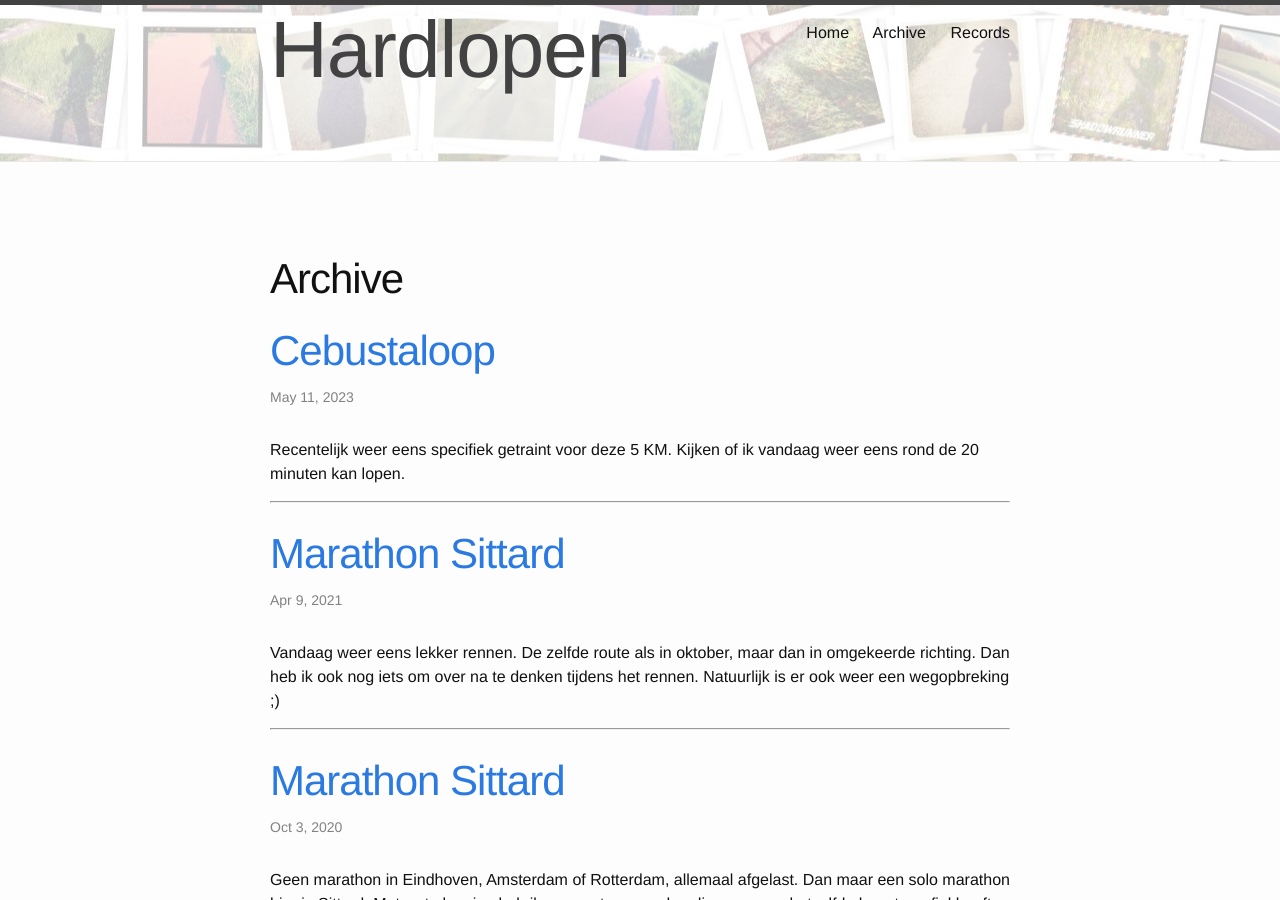
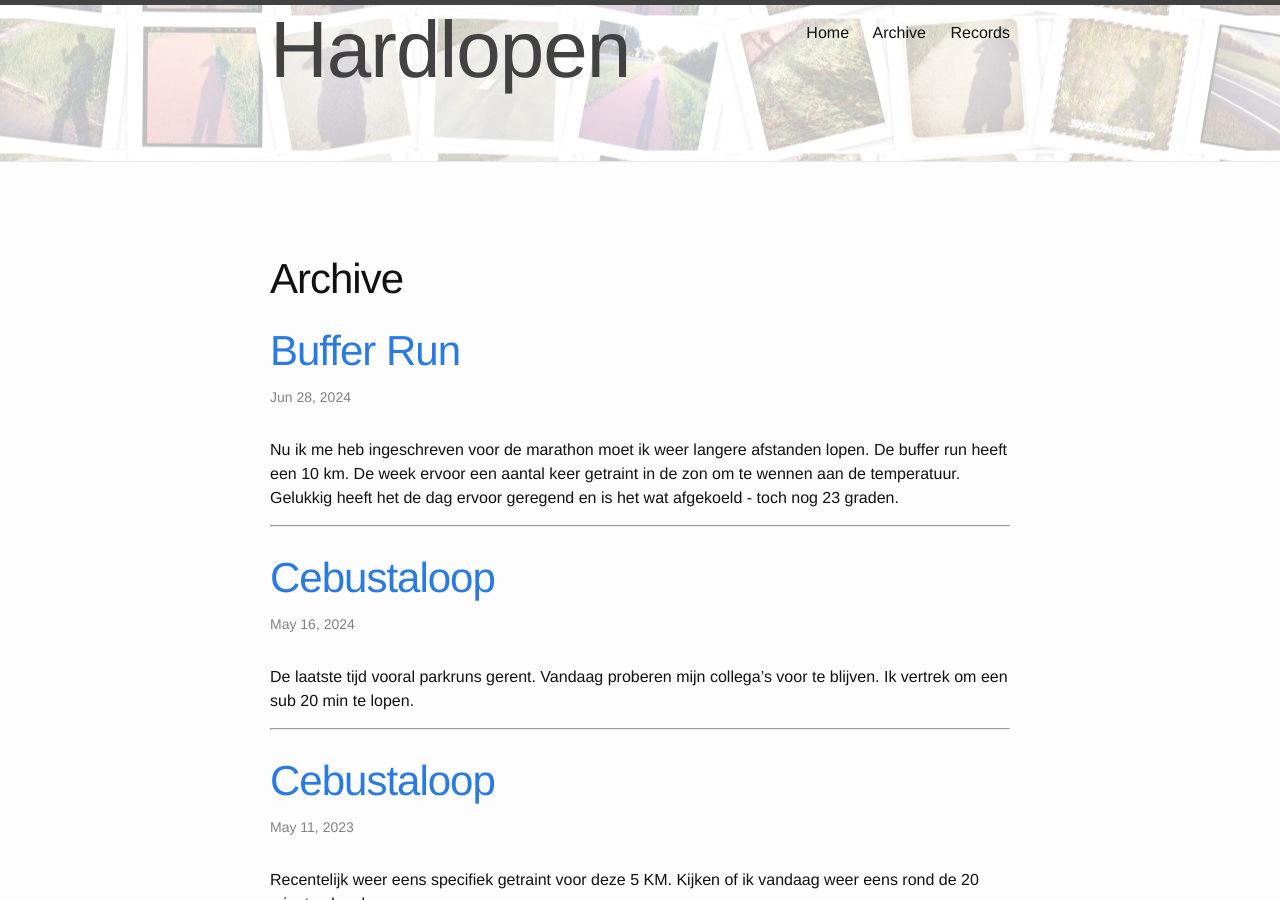
Before and after one commit to erictummers/hardlopen, a Jekyll site: the page built from archive.md, in a window 1280 px wide and 900 px high. Built offline with Jekyll 4.4.1, drawn with Linux system fonts in a browser that asks for light colours.

Commit message:
cebustaloop, buuffer run en nieuwe PRs

```diff
--- /dev/null
+++ b/_posts/2024-05-16-cebustaloop.md
@@ -0,0 +1,14 @@
+---
+layout: post
+---
+
+De laatste tijd vooral parkruns gerent. Vandaag proberen mijn collega's voor te blijven. Ik vertrek om een sub 20 min te lopen.
+
+![startnummer 4](https://i.pinimg.com/originals/23/9a/18/239a18b921b28ca64f8b473f822c654c.jpg)
+
+Niet te hard starten en proberen vlak te rennen. Langzaam haal ik de snelle starters bij. Weinig verval gehad en in 19:48 kom ik binnen.
+
+## Links
+
+* [Resultaat op uitslagen.nl](https://uitslagen.nl/uitslag?id=2024051600482&tl=nl&zk=eric+tummers)
+* [Cebustaloop 2024 op Pinterest](https://nl.pinterest.com/erictummers/cebustaloop-2024/)
--- /dev/null
+++ b/_posts/2024-06-28-buffer-run.md
@@ -0,0 +1,17 @@
+---
+layout: post
+---
+
+Nu ik me heb ingeschreven voor de marathon moet ik weer langere afstanden lopen. De buffer run heeft een 10 km. De week ervoor een aantal keer getraint in de zon om te wennen aan de temperatuur. Gelukkig heeft het de dag ervoor geregend en is het wat afgekoeld - toch nog 23 graden.
+
+![startnummer 156](https://i.pinimg.com/originals/6b/b7/2e/6bb72e6a0a3ccedd2996c6f2fe99b323.jpg)
+
+Bij de start is het druk. Ik weet mijn tempo te vinden en hou dat vast. Tussen kilometer 6 en 7 begint de klim die tot kilometer 8 gaat duren. De laatste anderhalve kilometer zijn bergaf en ik versnel nog iets. Bij de finish blijk ik een nieuw PR te hebben gelopen van 43:29.
+
+Achteraf is er nog een pool side party. Good times :)
+
+
+## Links
+
+* [Resultaat op uitslagen.nl](https://uitslagen.nl/uitslag?id=2024062817910&tl=nl&zk=eric+tummers)
+* [Buffer run 2024 op Pinterest](https://nl.pinterest.com/erictummers/buffer-run-2024/)
```
Also changed, not shown: record.md (+6 -6 lines).
